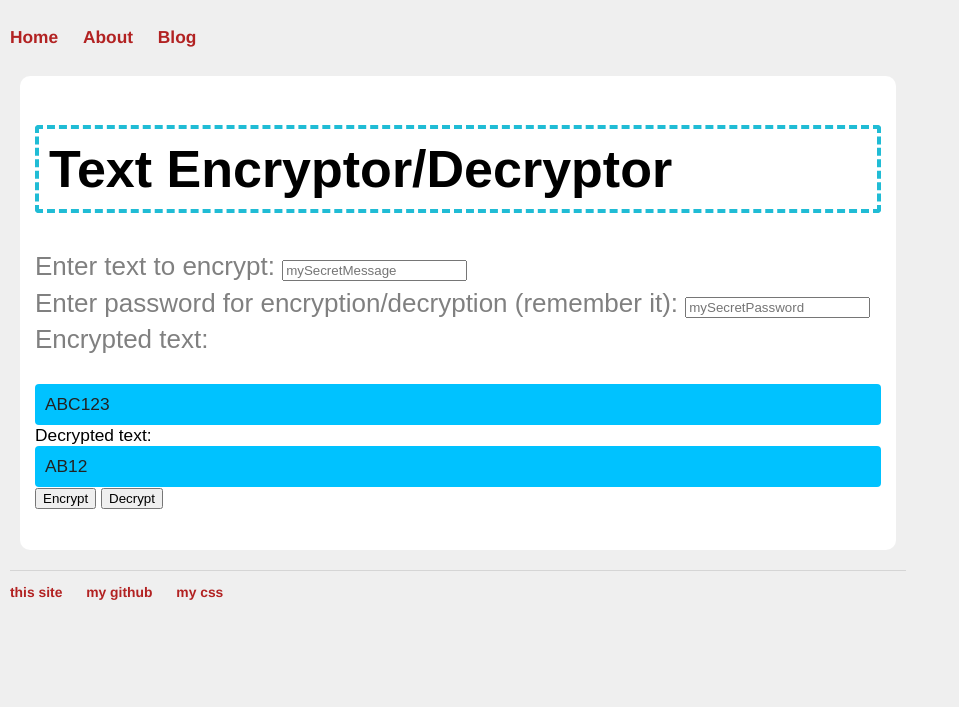
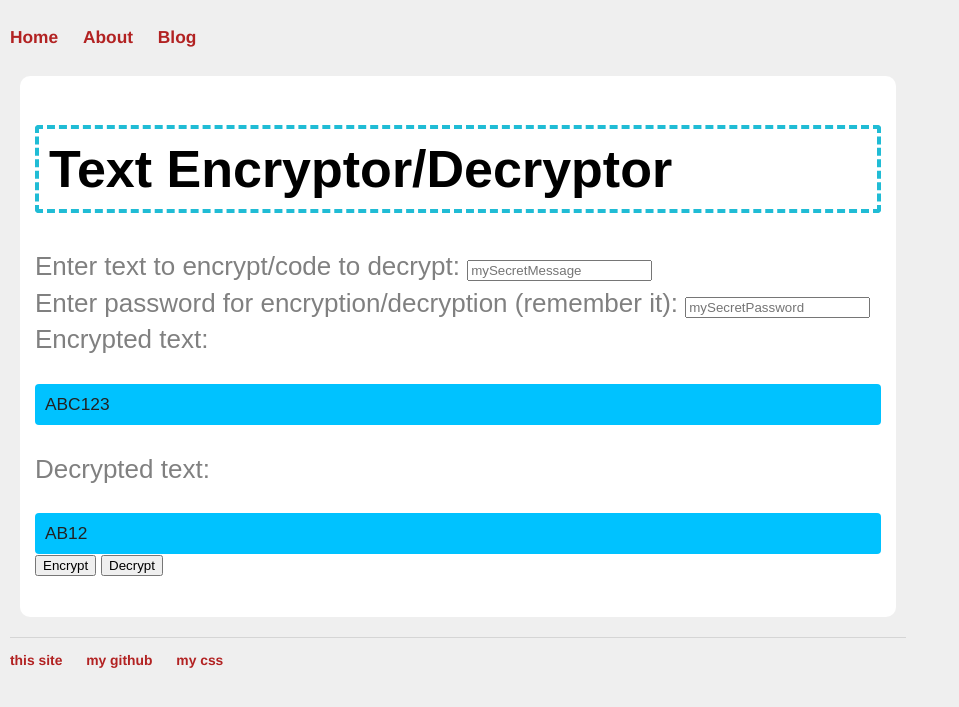
Before and after one commit to Samplasion/samplasion.github.iold, a Jekyll site: the page built from pswd.html, in a window 1280 px wide. Shown: the top 707 px of the page, without its empty margins (0-959 px from the left). Built offline with Jekyll 4.4.1, drawn with Linux system fonts in a browser that asks for light colours; a script that is not in the unit is left out.

Commit message:
Update pswd.html

```diff
--- a/pswd.html
+++ b/pswd.html
@@ -11,12 +11,12 @@ title: Text Encryptor/Decryptor
 <h1><div>{{ page.title }}</div></h1>
 <script src="https://cdnjs.cloudflare.com/ajax/libs/crypto-js/3.1.2/rollups/aes.js"></script>
 <p>
-<label>Enter text to encrypt:</label>
+<label>Enter text to encrypt/code to decrypt:</label>
 <input type="text" placeholder="mySecretMessage" id="text" /><br>
 <label>Enter password for encryption/decryption (remember it):</label>
 <input type="password" placeholder="mySecretPassword" id="pswd" /><br>
 Encrypted text: <div class="highlight" id="encr">ABC123</div>
-Decrypted text: <div class="highlight" id="decr">AB12</div>
+<p>Decrypted text: </p><div class="highlight" id="decr">AB12</div>
 <button onclick="encr(document.getElementById('text').value, document.getElementById('pswd').value)">Encrypt</button>
 <button onclick="decr(document.getElementById('text').value, document.getElementById('pswd').value)">Decrypt</button>
 </p>
```
